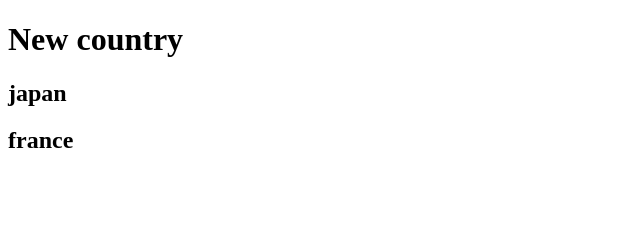
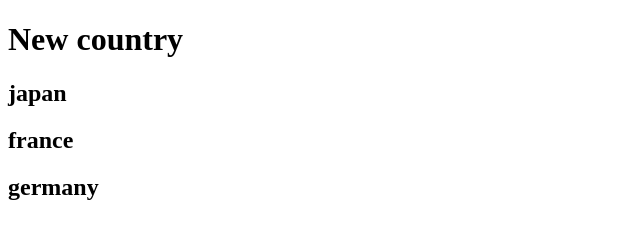
Before and after one commit to Andru37/my-prodject, a plain HTML site: page index.html in a window 1280 px wide. Shown: the whole page, without its empty margins (0-640 px from the left). Drawn offline with Linux system fonts and the light colour scheme.

Commit message:
add germany

```diff
--- a/index.html
+++ b/index.html
@@ -9,5 +9,6 @@
     <h1>New country</h1>
     <h2>japan</h2>
     <h2>france</h2>
+    <h2>germany</h2>
 </body>
 </html>
```
